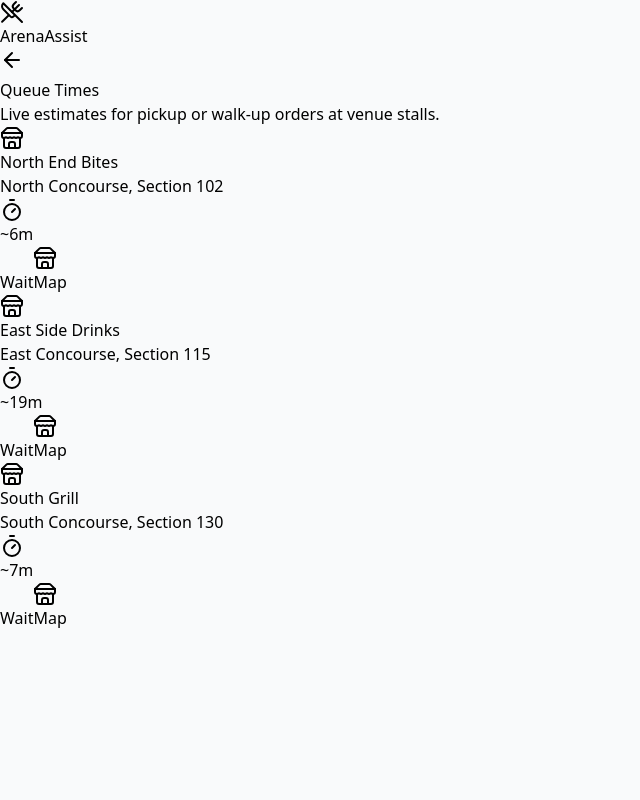
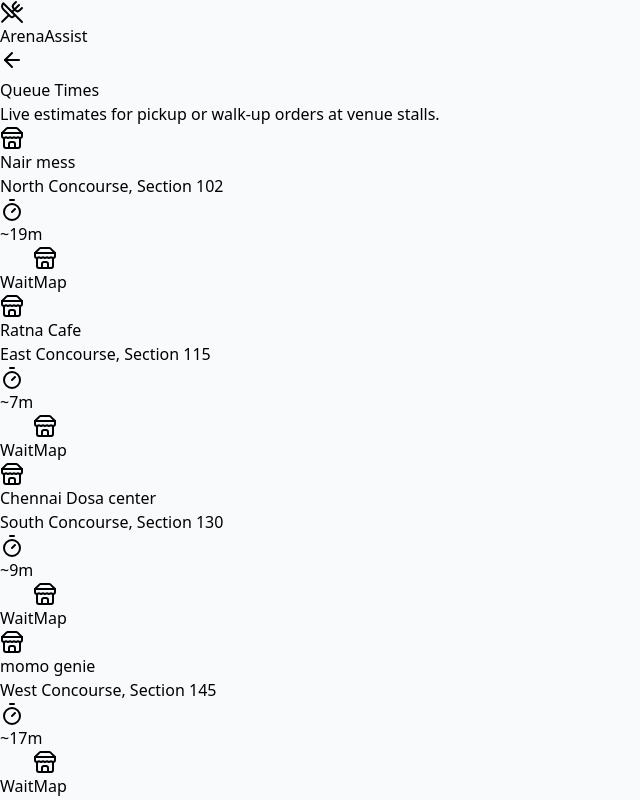
Before and after one commit to koushikc05/Arena_Assist, a React (Vite) app: page /queue in a window 1280 px wide. Shown: the whole page, without its empty margins (0-640 px from the left). Built offline with nearby package versions, Linux system fonts and the light colour scheme; no server answers.

Commit message:
feat: reposition stalls to map edges and update stall names

```diff
--- a/src/components/ArenaMapSVG.jsx
+++ b/src/components/ArenaMapSVG.jsx
@@ -2,9 +2,10 @@ import React, { useMemo } from 'react';
 import { MapPin, User, Store } from 'lucide-react';
 
 const STALL_COORDS = {
-  stall_1: { x: 400, y: 120 },   // North Concourse
-  stall_2: { x: 680, y: 300 },   // East Concourse
-  stall_3: { x: 400, y: 480 },   // South Concourse
+  stall_1: { x: 400, y: 50 },    // North Edge
+  stall_2: { x: 750, y: 300 },   // East Edge
+  stall_3: { x: 400, y: 550 },   // South Edge
+  stall_4: { x: 50, y: 300 },    // West Edge
 };
 
 const ALL_SEATS = [];
--- a/src/data/stalls.json
+++ b/src/data/stalls.json
@@ -1,17 +1,22 @@
 [
   {
     "id": "stall_1",
-    "name": "North End Bites",
+    "name": "Nair mess",
     "location": "North Concourse, Section 102"
   },
   {
     "id": "stall_2",
-    "name": "East Side Drinks",
+    "name": "Ratna Cafe",
     "location": "East Concourse, Section 115"
   },
   {
     "id": "stall_3",
-    "name": "South Grill",
+    "name": "Chennai Dosa center",
     "location": "South Concourse, Section 130"
+  },
+  {
+    "id": "stall_4",
+    "name": "momo genie",
+    "location": "West Concourse, Section 145"
   }
 ]
```
